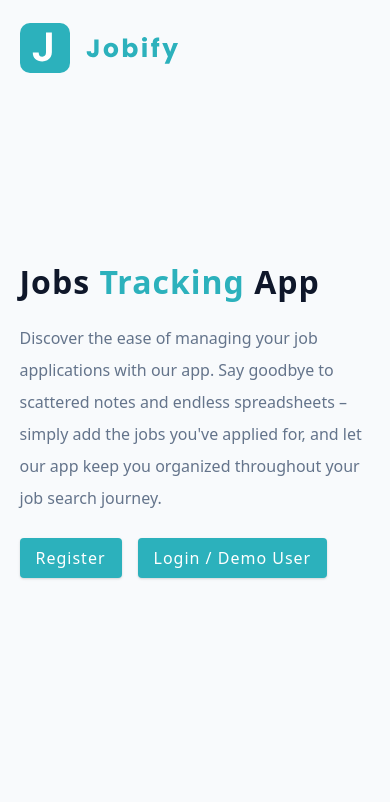
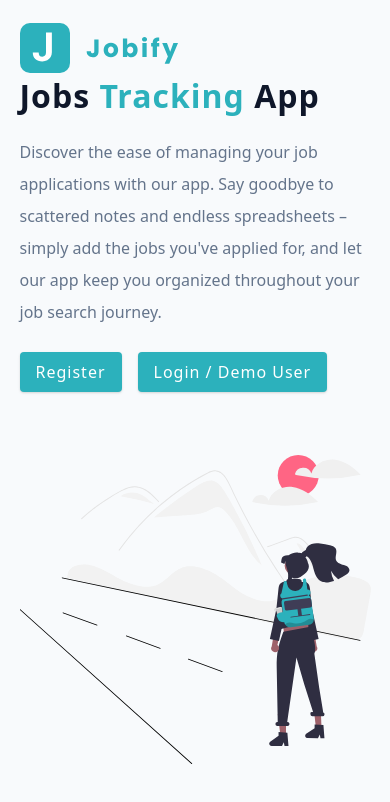
Before and after one commit to marcin10lw/fullstack-jobs-app, a React (Vite) app: page /dashboard/all-jobs in a window 390 px wide. Shown: the top 802 px of the page. Built offline with nearby package versions, Linux system fonts and the light colour scheme.

Commit message:
rewrote landing page in tailwind

```diff
--- a/src/App.tsx
+++ b/src/App.tsx
@@ -1,7 +1,6 @@
 import { useLayoutEffect } from "react";
 import {
   RouterProvider,
-  createBrowserRouter,
   createHashRouter,
 } from "react-router-dom";
 
--- a/src/assets/wrappers/LandingPage.ts
+++ /dev/null
@@ -1,58 +0,0 @@
-import styled from "styled-components";
-
-export const Wrapper = styled.section`
-  nav {
-    width: var(--fluid-width);
-    max-width: var(--max-width);
-    margin: 0 auto;
-    height: var(--nav-height);
-    display: flex;
-    align-items: center;
-  }
-
-  .page {
-    min-height: calc(100vh - var(--nav-height));
-    display: grid;
-    align-items: center;
-    margin-top: -3rem;
-  }
-
-  h1 {
-    font-weight: 700;
-    margin-bottom: 1.5rem;
-
-    span {
-      color: var(--primary-500);
-    }
-  }
-
-  p {
-    line-height: 2;
-    color: var(--text-secondary-color);
-    margin-bottom: 1.5rem;
-    max-width: 35rem;
-  }
-
-  .register-link {
-    margin-right: 1rem;
-  }
-
-  .main-img {
-    display: none;
-  }
-
-  .btn {
-    padding: 0.75rem 1rem;
-  }
-
-  @media (min-width: 992px) {
-    .page {
-      grid-template-columns: 1fr 400px;
-      gap: 0 3rem;
-    }
-
-    .main-img {
-      display: block;
-    }
-  }
-`;
--- a/src/index.css
+++ b/src/index.css
@@ -1,3 +1,7 @@
+@tailwind base;
+@tailwind components;
+@tailwind utilities;
+
 html {
   box-sizing: border-box;
   font-size: 100%;
@@ -87,8 +91,18 @@ html {
 body {
   background: var(--background-color);
   color: var(--text-color);
-  font-family: system-ui, -apple-system, BlinkMacSystemFont, "Segoe UI", Roboto,
-    Oxygen, Ubuntu, Cantarell, "Open Sans", "Helvetica Neue", sans-serif;
+  font-family:
+    system-ui,
+    -apple-system,
+    BlinkMacSystemFont,
+    'Segoe UI',
+    Roboto,
+    Oxygen,
+    Ubuntu,
+    Cantarell,
+    'Open Sans',
+    'Helvetica Neue',
+    sans-serif;
   font-weight: 400;
   line-height: 1;
 }
@@ -129,27 +143,31 @@ h5 {
   font-size: clamp(0.875rem, 1.5vw, 1.5rem); /* Tiny heading */
 }
 
-/* BIGGER FONTS */
-/* h1 {
-  font-size: clamp(3rem, 6vw, 6rem);
+@layer components {
+  .container {
+    width: var(--fluid-width);
+    max-width: var(--max-width);
+    margin: 0 auto;
+  }
+
+  .btn {
+    cursor: pointer;
+    color: var(--white);
+    background: var(--primary-500);
+    border: transparent;
+    border-radius: var(--border-radius);
+    letter-spacing: var(--letter-spacing);
+    padding: 0.375rem 0.75rem;
+    box-shadow: var(--shadow-1);
+    transition: var(--transition);
+    text-transform: capitalize;
+    display: inline-block;
+  }
+  .btn:hover {
+    background: var(--primary-700);
+    box-shadow: var(--shadow-3);
+  }
 }
-
-h2 {
-  font-size: clamp(2.5rem, 5vw, 5rem);
-}
-
-h3 {
-  font-size: clamp(2rem, 4vw, 4rem);
-}
-
-h4 {
-  font-size: clamp(1.5rem, 3vw, 3rem);
-}
-
-h5 {
-  font-size: clamp(1rem, 2vw, 2rem);
-}
- */
 
 button {
   display: block;
@@ -181,23 +199,6 @@ ul {
 }
 /* buttons */
 
-.btn {
-  cursor: pointer;
-  color: var(--white);
-  background: var(--primary-500);
-  border: transparent;
-  border-radius: var(--border-radius);
-  letter-spacing: var(--letter-spacing);
-  padding: 0.375rem 0.75rem;
-  box-shadow: var(--shadow-1);
-  transition: var(--transition);
-  text-transform: capitalize;
-  display: inline-block;
-}
-.btn:hover {
-  background: var(--primary-700);
-  box-shadow: var(--shadow-3);
-}
 .btn-hipster {
   color: var(--primary-500);
   background: var(--primary-200);
@@ -333,12 +334,6 @@ button:disabled {
   margin-top: 1rem;
 }
 
-.container {
-  width: var(--fluid-width);
-  max-width: var(--max-width);
-  margin: 0 auto;
-}
-
 /* BUTTONS AND BADGES */
 .pending {
   background: #fef3c7;
--- a/src/pages/Landing.tsx
+++ b/src/pages/Landing.tsx
@@ -1,39 +1,42 @@
-import { Link } from "react-router-dom";
+import { Link } from 'react-router-dom';
 
-import { Wrapper } from "src/assets/wrappers/LandingPage";
-import { Logo } from "src/components";
-import mainBackground from "src/assets/images/main.svg";
+import { Logo } from 'src/components';
+import mainBackground from 'src/assets/images/main.svg';
 
 const Landing = () => {
   return (
-    <Wrapper>
-      <nav>
+    <section>
+      <nav className="mx-auto flex h-[--nav-height] w-[--fluid-width] max-w-[--max-width] items-center">
         <Logo />
       </nav>
-      <div className="container page">
-        <div className="info">
-          <h1>
-            jobs <span>tracking</span> app
+      <div className="container -mt-12 grid min-h-[calc(100vh_-_var(--nav-height))] items-center lg:grid-cols-[1fr,_400px] lg:gap-[0_3rem]">
+        <div>
+          <h1 className="mb-6 font-bold">
+            jobs <span className="text-[var(--primary-500)]">tracking</span> app
           </h1>
-          <p>
+          <p className="mb-6 max-w-[35rem] leading-loose text-[--text-secondary-color]">
             Discover the ease of managing your job applications with our app.
             Say goodbye to scattered notes and endless spreadsheets – simply add
             the jobs you've applied for, and let our app keep you organized
             throughout your job search journey.
           </p>
 
-          <Link to="/register" className="btn register-link">
+          <Link to="/register" className="btn mr-4 px-4 py-3">
             Register
           </Link>
 
-          <Link to="/login" className="btn ">
+          <Link to="/login" className="btn px-4 py-3">
             Login / Demo User
           </Link>
         </div>
 
-        <img src={mainBackground} alt="job hunt" className="img main-img" />
+        <img
+          src={mainBackground}
+          alt="job hunt"
+          className="img hidden lg:block"
+        />
       </div>
-    </Wrapper>
+    </section>
   );
 };
 
--- a/tailwind.config.js
+++ b/tailwind.config.js
@@ -1,8 +1,12 @@
 /** @type {import('tailwindcss').Config} */
 export default {
-  content: ["./index.html", "./src/**/*.{js,ts,jsx,tsx}"],
+  content: ['./index.html', './src/**/*.{js,ts,jsx,tsx}'],
   theme: {
-    extend: {},
+    extend: {
+      screens: {
+        lg: '992px',
+      },
+    },
   },
   plugins: [],
 };
```
Also changed, not shown: .prettierrc.json (added).
